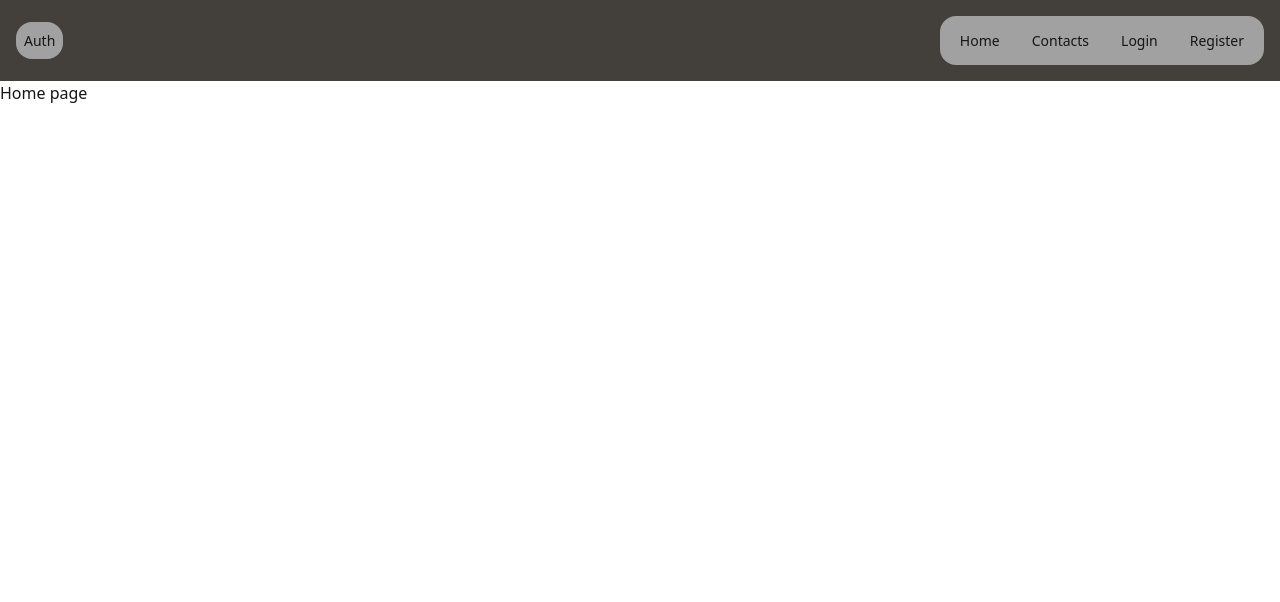
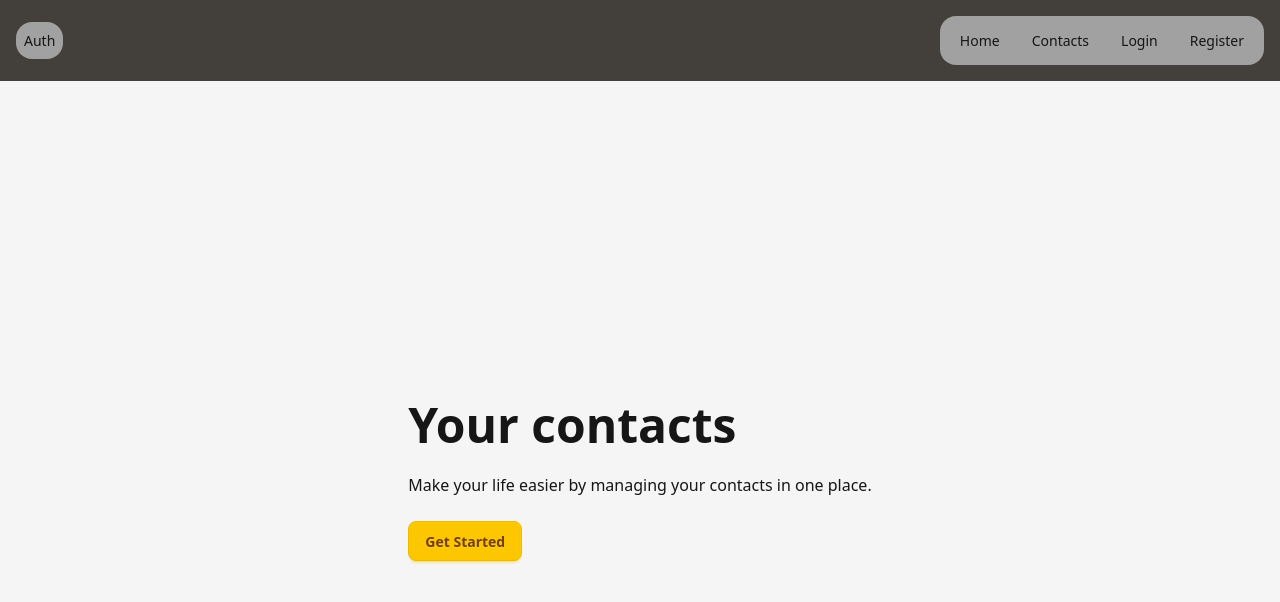
Before and after one commit to OleksandrMyliutin/goit-react-hw-08, a React (Vite) app: page / in a window 1280 px wide. Shown: the top 602 px of the page. Built offline with nearby package versions, Linux system fonts and the light colour scheme; no server answers.

Commit message:
addd home page content also addd private and restrict roads

```diff
--- a/src/components/App.jsx
+++ b/src/components/App.jsx
@@ -11,6 +11,7 @@ import Layout from './Layout.jsx';
 import { refreshThunk } from '../redux/auth/operations.js';
 import { selectIsRefreshing } from '../redux/auth/selectors.js';
 import PrivateRoute from './PrivateRoute/PrivateRoute.jsx';
+import RestrictedRoute from './RestrictedRoute/RestrictedRoute.jsx';
 
 const App = () => {
   const dispatch =  useDispatch();
@@ -28,10 +29,12 @@ const App = () => {
           <Route path='/contacts' element={
             <PrivateRoute>
               <Contacts/>
-            </PrivateRoute>}/>
+            </PrivateRoute>
+            }
+          />
         </Route>
-        <Route path='/login' element={<Login/>}/>
-        <Route path='/register' element={<Register/>}/>
+        <Route path='/login' element={<RestrictedRoute component ={<Login />} redirectTo= '/contacts'/>} />
+        <Route path='/register' element={<RestrictedRoute component ={<Register />} redirectTo= '/contacts'/>}/>
         <Route path='/*' element={<NotFound/>}/>
       </Routes>
     </>
--- a/src/components/Layout.jsx
+++ b/src/components/Layout.jsx
@@ -1,13 +1,11 @@
 import React from 'react'
 import AppBar from './AppBar/AppBar'
-import { Toaster } from 'react-hot-toast';
 import { Outlet } from 'react-router-dom'
 
 const Layout = () => {
   return (
     <div>
         <AppBar/>
-        <Toaster />
         <Outlet/>
     </div>
   );
--- a/src/components/PrivateRoute/PrivateRoute.jsx
+++ b/src/components/PrivateRoute/PrivateRoute.jsx
@@ -6,7 +6,7 @@ import toast from "react-hot-toast";
 const PrivateRoute = ({children}) => {
     const isLoggedIn = useSelector(selectIsLoggedIn);
     if(!isLoggedIn) {
-        toast.error('You must be logged in to view this page');
+        toast.error('You need to log in to access this page');
         return <Navigate to='/login' />
     }
 
--- /dev/null
+++ b/src/components/RestrictedRoute/RestrictedRoute.jsx
@@ -0,0 +1,16 @@
+import { useSelector } from 'react-redux';
+import { selectIsLoggedIn } from '../../redux/auth/selectors';
+import toast from 'react-hot-toast';
+import { Navigate } from 'react-router-dom';
+
+const RestrictedRoute = ({component, redirectTo = '/'}) => {
+    const isLoggedIn = useSelector(selectIsLoggedIn);
+
+    if(isLoggedIn) {
+        toast.success('You are already logged in');
+        return <Navigate to={redirectTo} />
+    }
+    return component;
+};
+
+export default RestrictedRoute;
--- a/src/main.jsx
+++ b/src/main.jsx
@@ -6,12 +6,14 @@ import { Provider } from 'react-redux';
 import { persistor, store } from './redux/store';
 import { BrowserRouter } from 'react-router-dom';
 import { PersistGate } from 'redux-persist/integration/react';
+import { Toaster } from 'react-hot-toast';
 
 createRoot(document.getElementById('root')).render(
   <BrowserRouter>
     <Provider store={store}>
         <PersistGate loading={null} persistor={persistor}>
           <App />
+          <Toaster />
         </PersistGate>
     </Provider>
   </BrowserRouter>
--- a/src/pages/Home.jsx
+++ b/src/pages/Home.jsx
@@ -1,9 +1,18 @@
 import React from 'react'
+import { Link } from 'react-router-dom';
 
 const Home = () => {
   return (
-    <div>
-      <h2>Home page</h2>
+    <div className="hero bg-base-200 min-h-screen">
+      <div className="hero-content flex-col lg:flex-row-reverse">
+        <div>
+          <h1 className="text-5xl font-bold">Your contacts</h1>
+          <p className="py-6">
+            Make your life easier by managing your contacts in one place.
+          </p>
+          <Link to='/contacts'><button className="btn btn-primary">Get Started</button></Link>
+        </div>
+      </div>
     </div>
   );
 };
```
